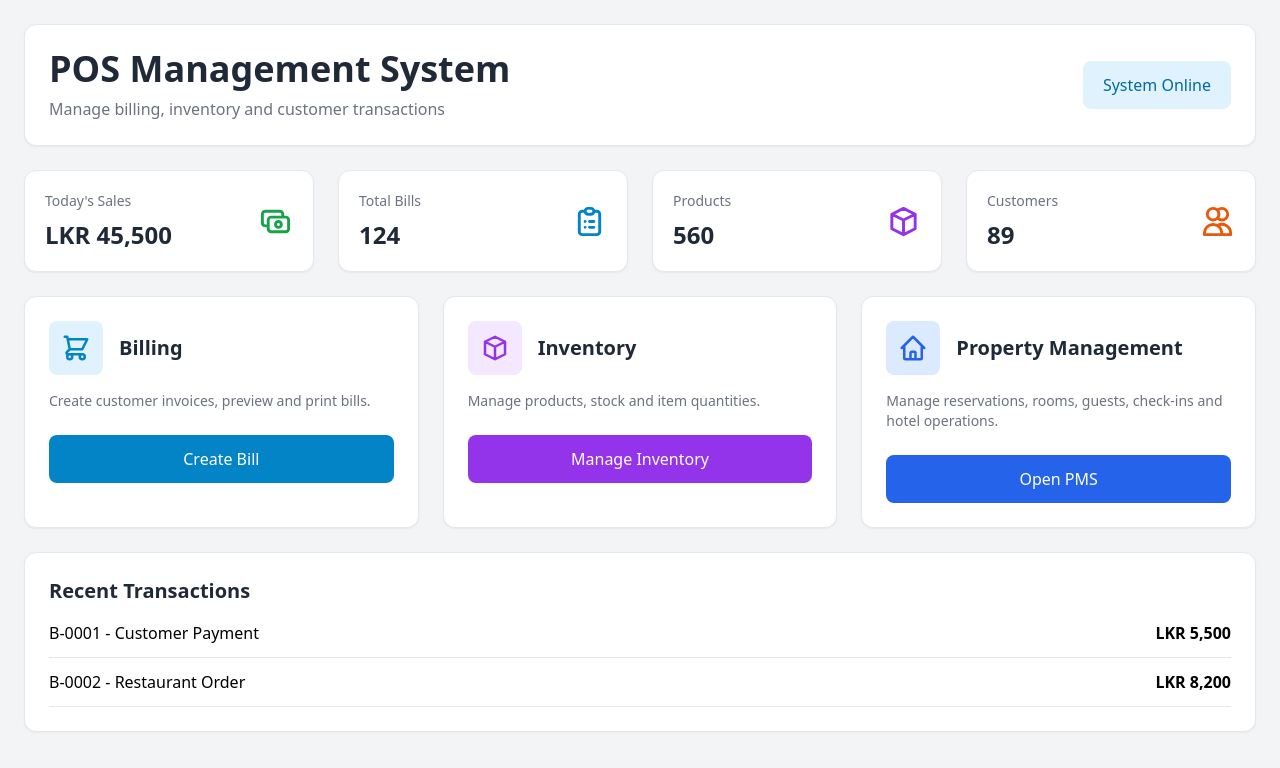
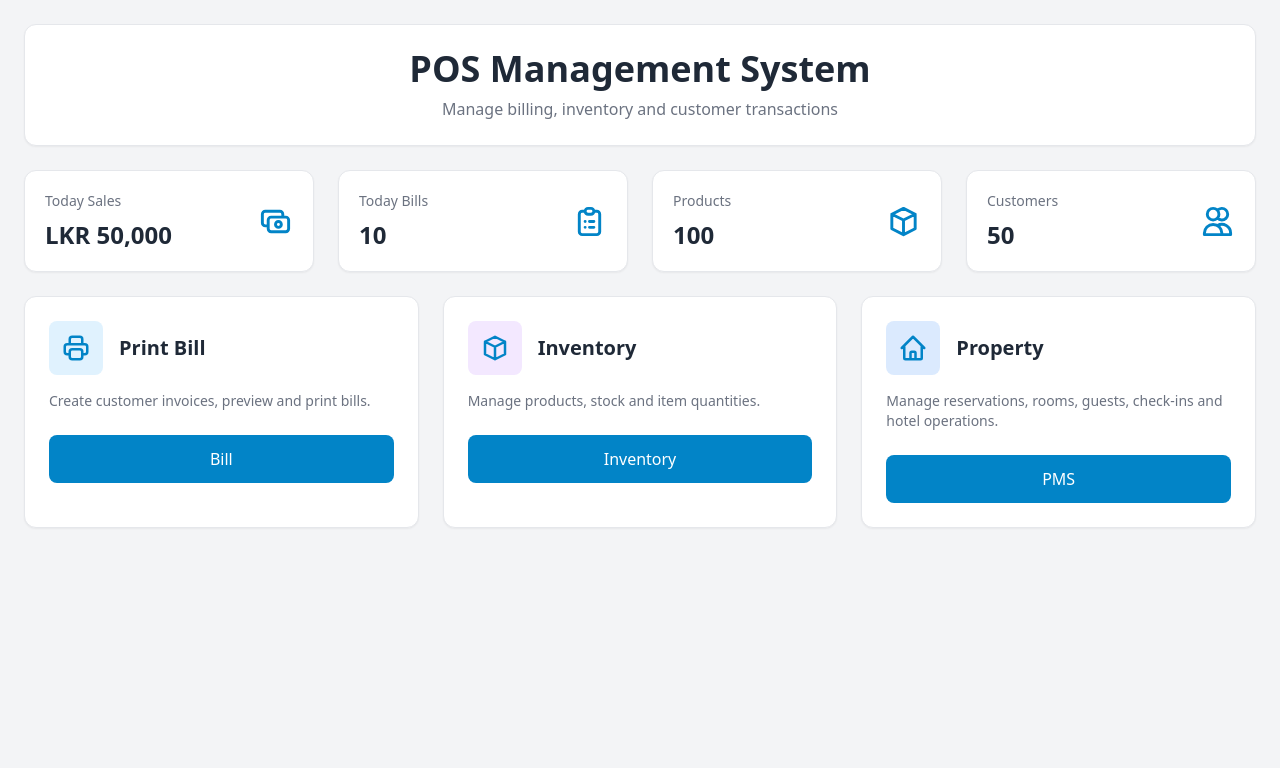
Before and after one commit to Ceylon-Vistas/ceylon_vistas, a React (Vite) app in the folder frontend/: page / in a window 1280 px wide. Shown: the top 768 px of the page. Built offline with nearby package versions, Linux system fonts and the light colour scheme.

Commit message:
Home updated

```diff
--- a/frontend/src/views/Home.tsx
+++ b/frontend/src/views/Home.tsx
@@ -1,10 +1,11 @@
 import {useNavigate} from "react-router-dom";
 import {
     HiOutlineCash,
+    HiOutlineClipboardList,
     HiOutlineCube,
-    HiOutlineShoppingCart,
     HiOutlineUsers,
-    HiOutlineClipboardList, HiOutlineHome
+    HiOutlinePrinter,
+    HiOutlineHome
 } from "react-icons/hi";
 
 export default function Home() {
@@ -13,17 +14,16 @@ export default function Home() {
     return (
         <div className="min-h-screen bg-gray-100 p-6">
 
-            {/* HEADER */}
+            {/* TITLE */}
             <div className="bg-white rounded-xl border shadow-sm p-6 mb-6">
-                <div className="flex justify-between items-center">
-                    <div>
-                        <h1 className="text-4xl font-bold text-gray-800">POS Management System</h1>
+                <div className="flex justify-center items-center">
+                    <div className="text-center">
+                        <h1 className="text-4xl font-bold text-gray-800">
+                            POS Management System
+                        </h1>
                         <p className="text-gray-500 mt-2">
                             Manage billing, inventory and customer transactions
                         </p>
-                    </div>
-                    <div className="hidden md:block bg-sky-100 text-sky-700 px-5 py-3 rounded-lg font-medium">
-                        System Online
                     </div>
                 </div>
             </div>
@@ -34,18 +34,18 @@ export default function Home() {
                 <div className="bg-white rounded-xl border shadow-sm p-5">
                     <div className="flex justify-between items-center">
                         <div>
-                            <p className="text-sm text-gray-500">Today's Sales</p>
-                            <h2 className="text-2xl font-bold text-gray-800 mt-2">LKR 45,500</h2>
+                            <p className="text-sm text-gray-500">Today Sales</p>
+                            <h2 className="text-2xl font-bold text-gray-800 mt-2">LKR 50,000</h2>
                         </div>
-                        <HiOutlineCash size={35} className="text-green-600"/>
+                        <HiOutlineCash size={35} className="text-sky-600"/>
                     </div>
                 </div>
 
                 <div className="bg-white rounded-xl border shadow-sm p-5">
                     <div className="flex justify-between items-center">
                         <div>
-                            <p className="text-sm text-gray-500">Total Bills</p>
-                            <h2 className="text-2xl font-bold text-gray-800 mt-2">124</h2>
+                            <p className="text-sm text-gray-500">Today Bills</p>
+                            <h2 className="text-2xl font-bold text-gray-800 mt-2">10</h2>
                         </div>
                         <HiOutlineClipboardList size={35} className="text-sky-600"/>
                     </div>
@@ -55,9 +55,9 @@ export default function Home() {
                     <div className="flex justify-between items-center">
                         <div>
                             <p className="text-sm text-gray-500">Products</p>
-                            <h2 className="text-2xl font-bold text-gray-800 mt-2">560</h2>
+                            <h2 className="text-2xl font-bold text-gray-800 mt-2">100</h2>
                         </div>
-                        <HiOutlineCube size={35} className="text-purple-600"/>
+                        <HiOutlineCube size={35} className="text-sky-600"/>
                     </div>
                 </div>
 
@@ -65,9 +65,9 @@ export default function Home() {
                     <div className="flex justify-between items-center">
                         <div>
                             <p className="text-sm text-gray-500">Customers</p>
-                            <h2 className="text-2xl font-bold text-gray-800 mt-2">89</h2>
+                            <h2 className="text-2xl font-bold text-gray-800 mt-2">50</h2>
                         </div>
-                        <HiOutlineUsers size={35} className="text-orange-600"/>
+                        <HiOutlineUsers size={35} className="text-sky-600"/>
                     </div>
                 </div>
             </div>
@@ -79,16 +79,16 @@ export default function Home() {
                 <div className="bg-white rounded-xl border shadow-sm p-6 hover:shadow-lg transition">
                     <div className="flex items-center gap-4 mb-4">
                         <div className="bg-sky-100 p-3 rounded-lg">
-                            <HiOutlineShoppingCart size={30} className="text-sky-600"/>
+                            <HiOutlinePrinter size={30} className="text-sky-600"/>
                         </div>
-                        <h2 className="text-xl font-semibold text-gray-800">Billing</h2>
+                        <h2 className="text-xl font-semibold text-gray-800">Print Bill</h2>
                     </div>
                     <p className="text-sm text-gray-500 mb-6">
                         Create customer invoices, preview and print bills.
                     </p>
                     <button onClick={() => navigate("/print")}
                             className="w-full bg-sky-600 hover:bg-sky-700 text-white py-3 rounded-lg font-medium transition">
-                        Create Bill
+                        Bill
                     </button>
                 </div>
 
@@ -96,7 +96,7 @@ export default function Home() {
                 <div className="bg-white rounded-xl border shadow-sm p-6 hover:shadow-lg transition">
                     <div className="flex items-center gap-4 mb-4">
                         <div className="bg-purple-100 p-3 rounded-lg">
-                            <HiOutlineCube size={30} className="text-purple-600"/>
+                            <HiOutlineCube size={30} className="text-sky-600"/>
                         </div>
                         <h2 className="text-xl font-semibold text-gray-800">Inventory</h2>
                     </div>
@@ -104,8 +104,8 @@ export default function Home() {
                         Manage products, stock and item quantities.
                     </p>
                     <button
-                        className="w-full bg-purple-600 hover:bg-purple-700 text-white py-3 rounded-lg font-medium transition">
-                        Manage Inventory
+                        className="w-full bg-sky-600 hover:bg-sky-700 text-white py-3 rounded-lg font-medium transition">
+                        Inventory
                     </button>
                 </div>
 
@@ -113,36 +113,17 @@ export default function Home() {
                 <div className="bg-white rounded-xl border shadow-sm p-6 hover:shadow-lg transition">
                     <div className="flex items-center gap-4 mb-4">
                         <div className="bg-blue-100 p-3 rounded-lg">
-                            <HiOutlineHome size={30} className="text-blue-600"/>
+                            <HiOutlineHome size={30} className="text-sky-600"/>
                         </div>
-                        <h2 className="text-xl font-semibold text-gray-800">Property Management</h2>
+                        <h2 className="text-xl font-semibold text-gray-800">Property</h2>
                     </div>
                     <p className="text-sm text-gray-500 mb-6">
                         Manage reservations, rooms, guests, check-ins and hotel operations.
                     </p>
                     <button onClick={() => navigate("/pms")}
-                            className="w-full bg-blue-600 hover:bg-blue-700 text-white py-3 rounded-lg font-medium transition">
-                        Open PMS
+                            className="w-full bg-sky-600 hover:bg-sky-700 text-white py-3 rounded-lg font-medium transition">
+                        PMS
                     </button>
-                </div>
-            </div>
-
-            {/* RECENT TRANSACTIONS */}
-            <div className="bg-white rounded-xl border shadow-sm p-6">
-
-                <h2 className="text-xl font-semibold text-gray-800 mb-4">
-                    Recent Transactions
-                </h2>
-
-                <div className="space-y-3">
-                    <div className="flex justify-between border-b pb-3">
-                        <span>B-0001 - Customer Payment</span>
-                        <span className="font-semibold">LKR 5,500</span>
-                    </div>
-                    <div className="flex justify-between border-b pb-3">
-                        <span>B-0002 - Restaurant Order</span>
-                        <span className="font-semibold">LKR 8,200</span>
-                    </div>
                 </div>
             </div>
         </div>
```
